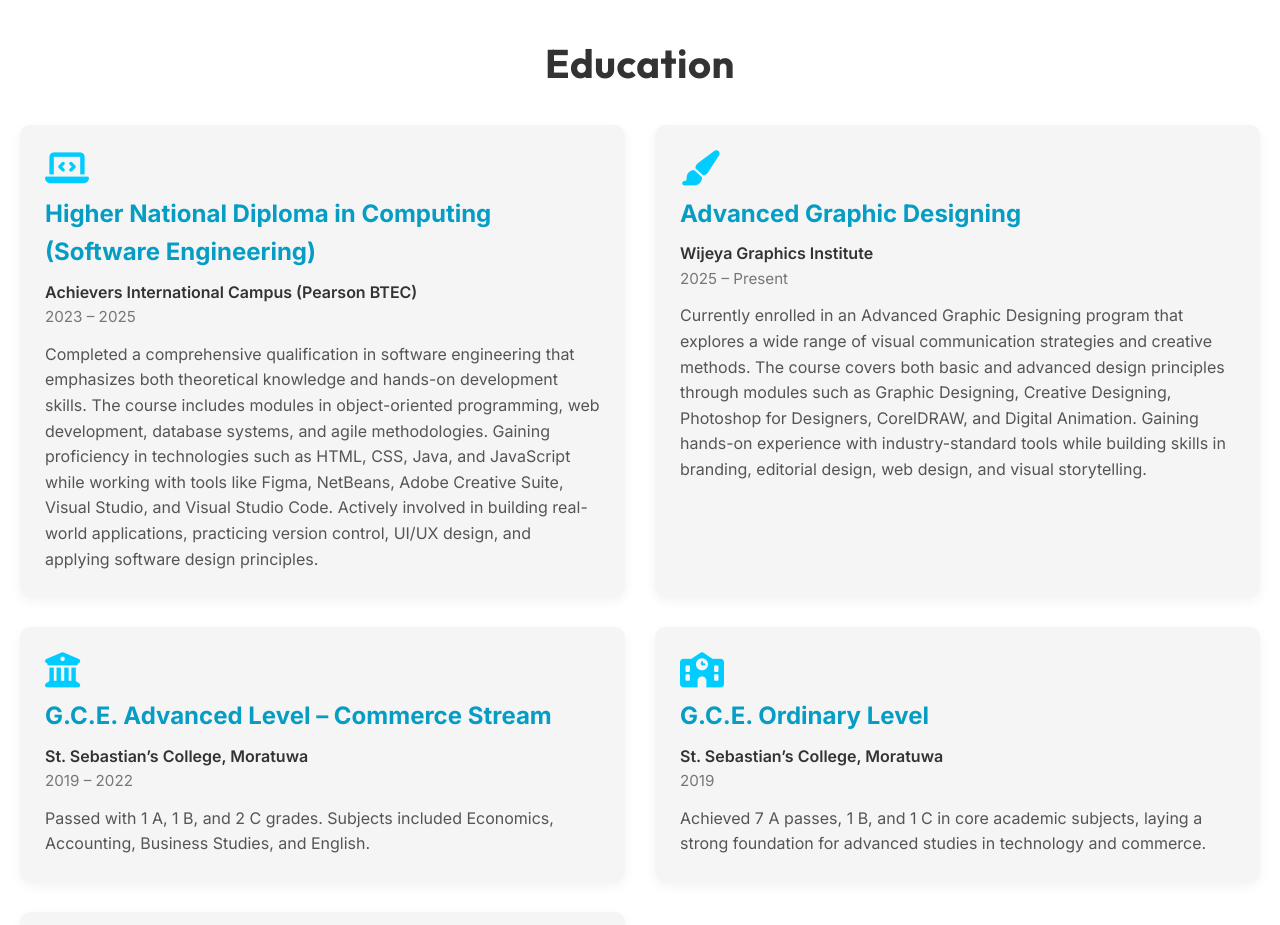
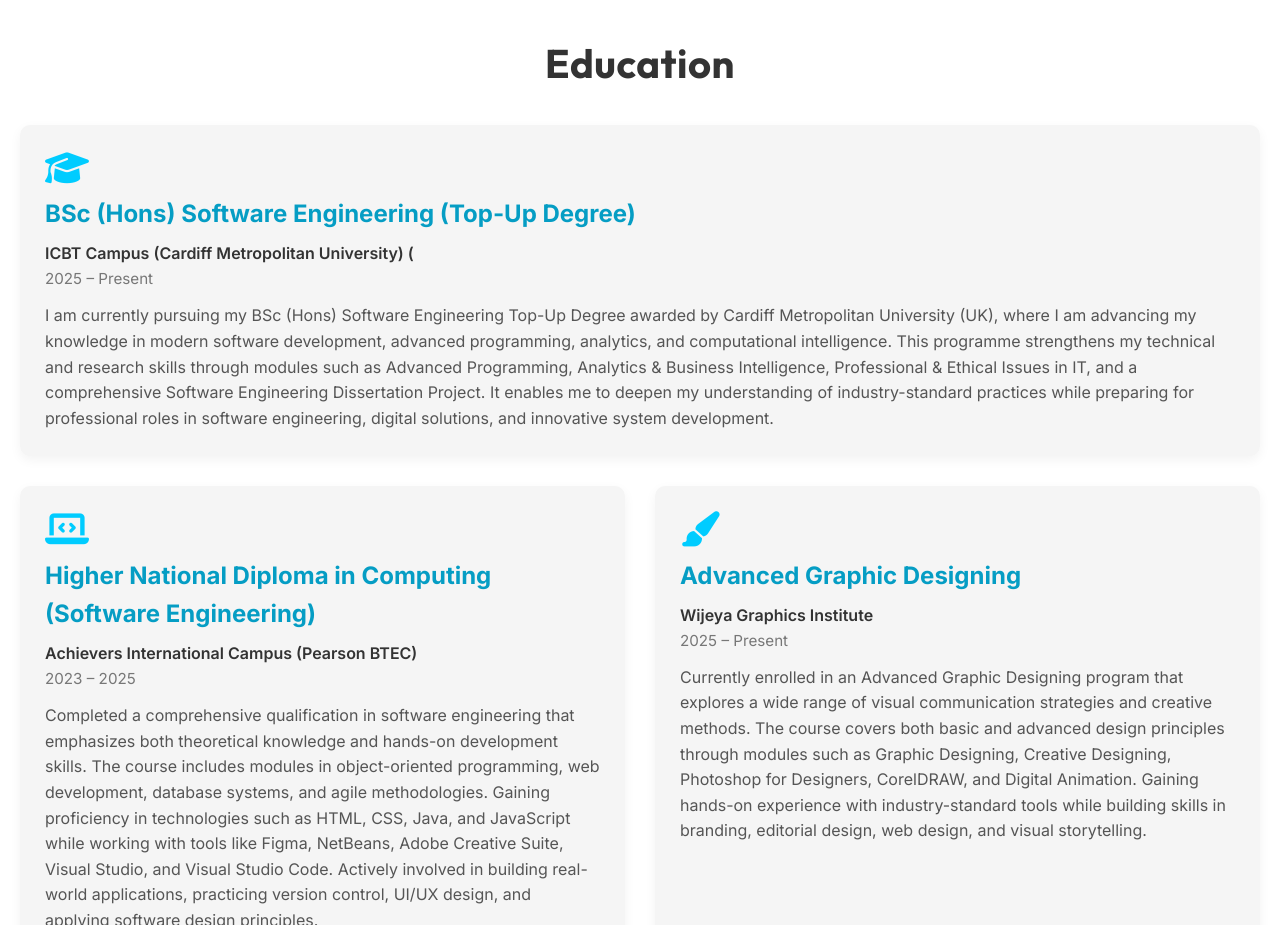
Before and after one commit to rakindufernando/rakindufernando, a plain HTML site: page index.html in a window 1280 px wide. Shown: the part 2440-3365 px from the top of the page. Drawn offline with nearby package versions, Linux system fonts and the light colour scheme.

Commit message:
Education Card Update

```diff
--- a/index.html
+++ b/index.html
@@ -1587,6 +1587,17 @@ html {
     <div class="section-title">
       <h2>Education</h2>
     </div>
+
+      <div class="education-card" data-aos="fade-up" data-aos-delay="500">
+        <i class="fas fa-graduation-cap education-icon"></i>
+        <h3>BSc (Hons) Software Engineering (Top-Up Degree)</h3>
+        <p class="school">ICBT Campus (Cardiff Metropolitan University) (</p>
+        <p class="duration">2025 – Present</p>
+        <p class="description">
+         I am currently pursuing my BSc (Hons) Software Engineering Top-Up Degree awarded by Cardiff Metropolitan University (UK), where I am advancing my knowledge in modern software development, advanced programming, analytics, and computational intelligence. This programme strengthens my technical and research skills through modules such as Advanced Programming, Analytics & Business Intelligence, Professional & Ethical Issues in IT, and a comprehensive Software Engineering Dissertation Project. It enables me to deepen my understanding of industry-standard practices while preparing for professional roles in software engineering, digital solutions, and innovative system development.
+        </p>
+      </div>
+
     <div class="education-container">
       <div class="education-card" data-aos="fade-up">
         <i class="fas fa-laptop-code education-icon"></i>
```
